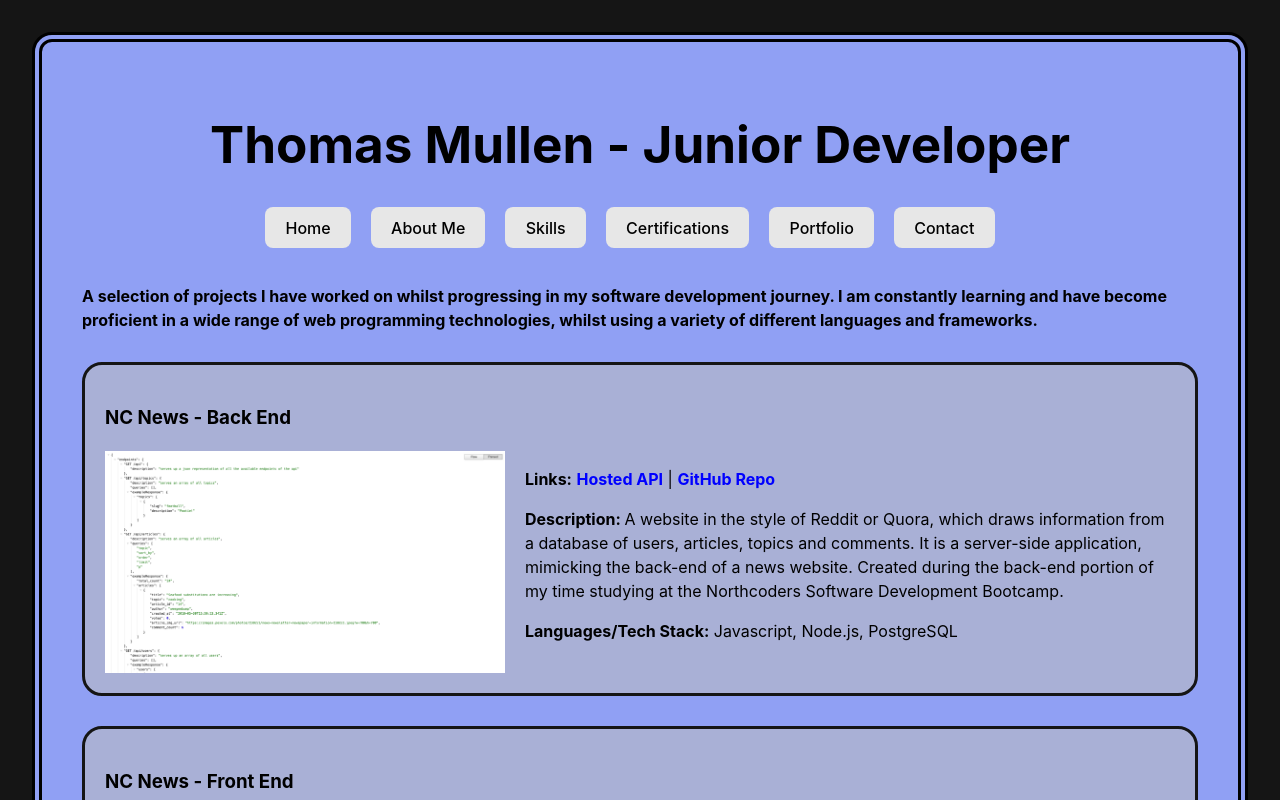
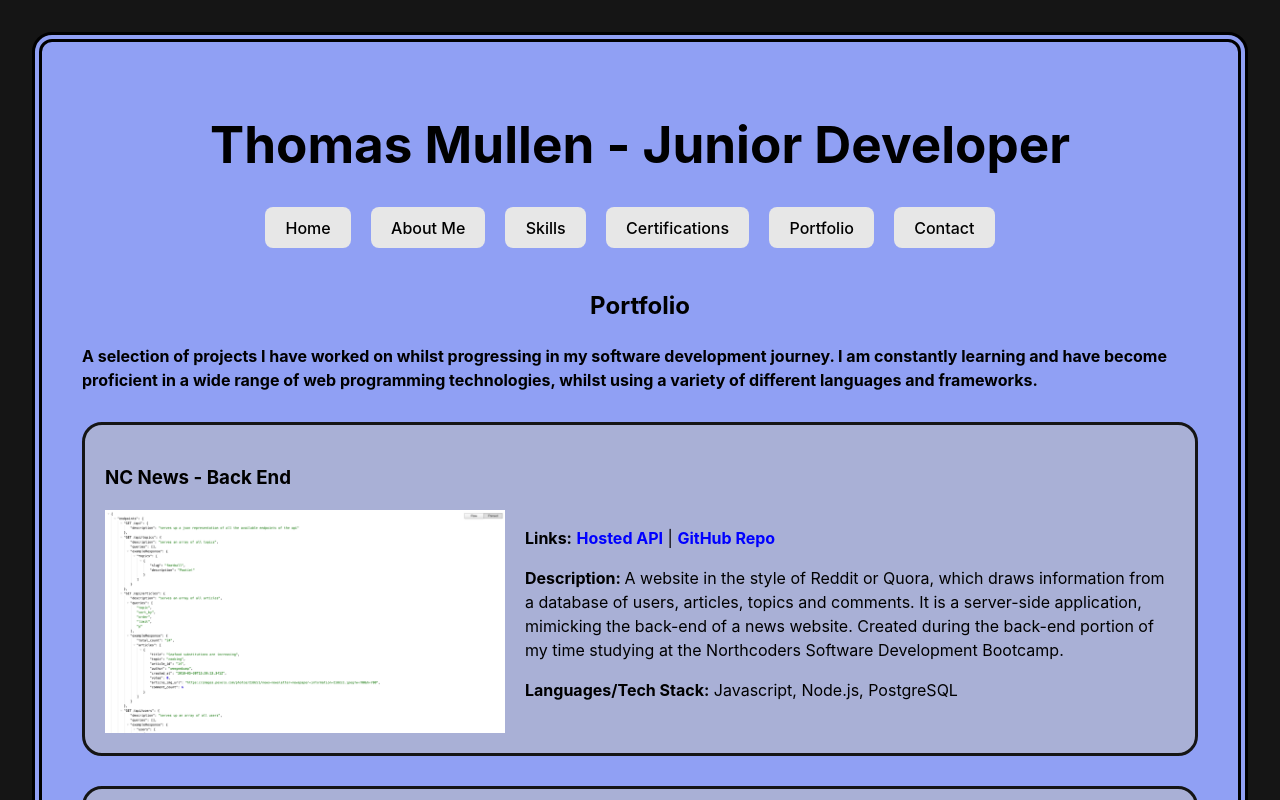
Before and after one commit to thomasmullen9999/portfolio, a React (Vite) app: page /portfolio in a window 1280 px wide. Shown: the top 800 px of the page. Built offline with nearby package versions, Linux system fonts and the light colour scheme.

Commit message:
add portfolio title to portfolio section

```diff
--- a/components/Footer.tsx
+++ b/components/Footer.tsx
@@ -1,8 +1,8 @@
 
 import { Link } from "react-router-dom";
 
+const Footer = () => {
 
-const Footer = () => {
     return (
       <footer>
         <h4>Thank you for visiting my site. Please view the <em><Link to="/contact">Contact</Link> </em> section for various ways to get in touch.</h4>
--- a/components/Home.tsx
+++ b/components/Home.tsx
@@ -7,11 +7,9 @@ const Home = () => {
     <div id="home">
       <h2>Home</h2>
       <p>Welcome to my website! This site was created to act as a showcase of my web programming abilities, as well as provide links to several external websites and applications which I have created as part of my software development portfolio. Several of these projects were created whilst studying at a bootcamp or completing online courses, while others were created in my own personal time as an attempt to continue to hone my coding knowledge and broaden my skillset as a dev.</p>
-
       <p>This site has several sections which can be accessed through the navigation buttons above. <em><Link to="/aboutme">About Me</Link></em> contains some information about my hobbies and interests, as well as who I am as a person. The <em><Link to="/skills">Skills</Link></em> section displays a list of technical skills I am proficient in (languages, frameworks, etc.), whilst the <em><Link to="/certifications">Certifications</Link></em> section contains a selection of awards I have achieved in some relevant courses. The actual list of projects I have worked on can be found in the <em><Link to="/portfolio">Portfolio</Link></em> section.</p>
       <br></br>
       <img src="/webdesign.png" alt="Web design stock image featuring an Apple iMac"></img>
-
     </div>
   );
 };
--- a/components/PortfolioList.tsx
+++ b/components/PortfolioList.tsx
@@ -4,6 +4,8 @@ import { Link } from "react-router-dom";
 const PortfolioList = () => {
   return (
     <div id="portfolio-list">
+
+      <h2>Portfolio</h2>
 
       <p><strong>A selection of projects I have worked on whilst progressing in my software development journey. I am constantly learning and have become proficient in a wide range of web programming technologies, whilst using a variety of different languages and frameworks.</strong></p>
 
--- a/src/App.tsx
+++ b/src/App.tsx
@@ -24,7 +24,7 @@ function App() {
             <Route path="/portfolio" element={<PortfolioList />} />
             <Route path="/contact" element={<Contact />} />
           </Routes>
-      <Footer/>
+      <Footer />
     </div>
   )
 }
```
Lines whose indentation alone changed are shown as unchanged.
